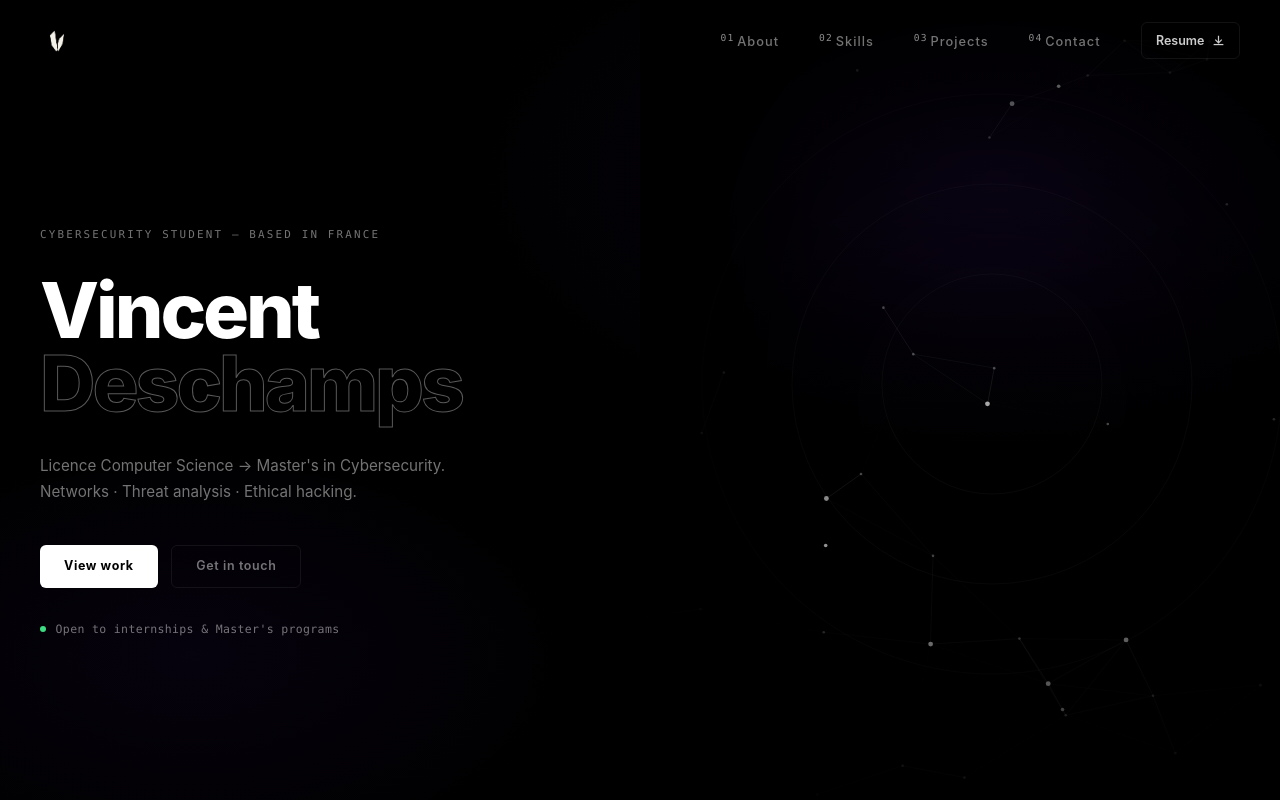
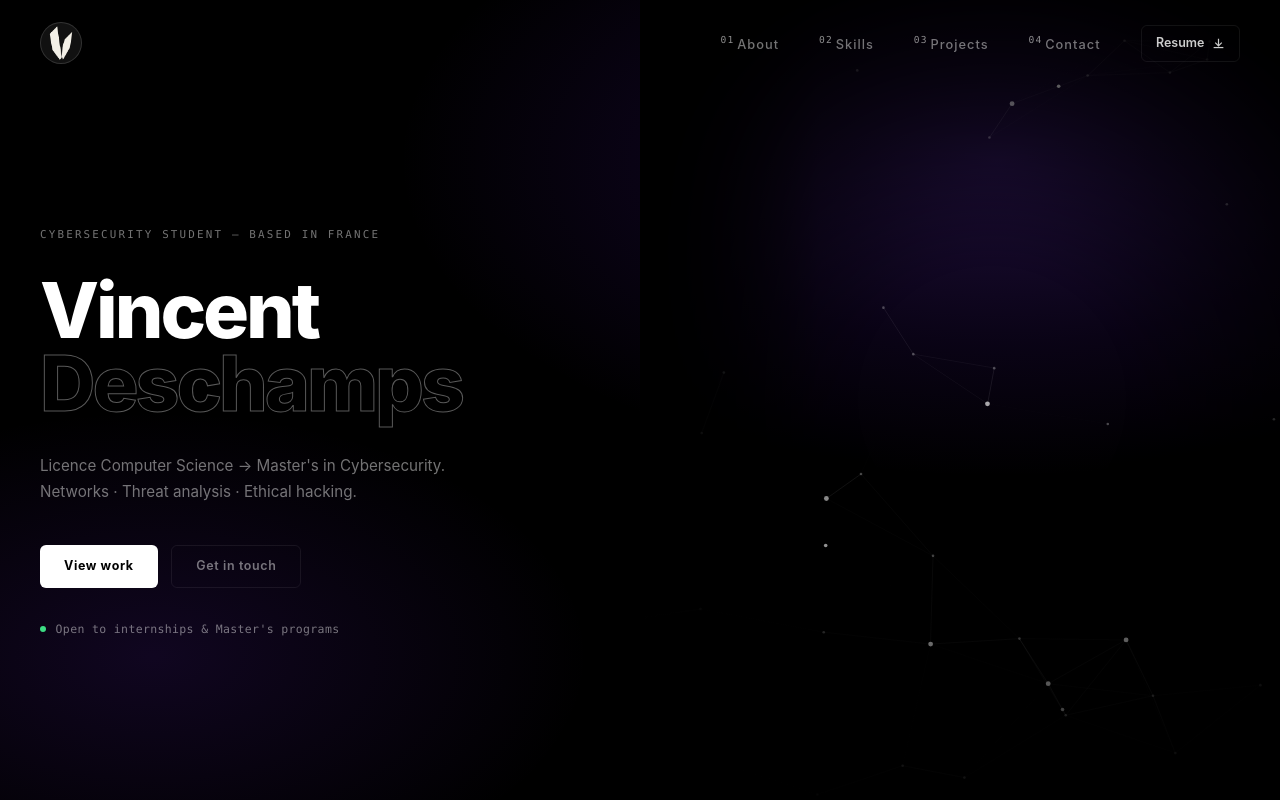
Before and after one commit to vincentdchps/vincentdchps.github.io, a plain HTML site: page index.html in a window 1280 px wide. Shown: the top 800 px of the page. Drawn offline with Linux system fonts and the light colour scheme.

Commit message:
style: round nav logo badge, boost dark violet glow, remove canvas rings

```diff
--- a/script.js
+++ b/script.js
@@ -213,16 +213,6 @@
     ctx.clearRect(0, 0, W, H);
     const maxD = 140;
 
-    // subtle concentric reference rings centered on right half
-    const cx = W * 0.55, cy = H * 0.48;
-    ctx.strokeStyle = 'rgba(255,255,255,0.035)';
-    ctx.lineWidth = 1;
-    [110, 200, 290].forEach(rad => {
-      ctx.beginPath();
-      ctx.arc(cx, cy, rad, 0, Math.PI * 2);
-      ctx.stroke();
-    });
-
     for (let i = 0; i < nodes.length; i++) {
       const a = nodes[i];
       if (!reduced) {
--- a/style.css
+++ b/style.css
@@ -44,8 +44,8 @@ body::before{
   position:fixed;
   inset:0;
   background:
-    radial-gradient(ellipse 60% 50% at 78% 22%, rgba(112, 42, 230, 0.11) 0%, rgba(65, 20, 145, 0.04) 45%, transparent 72%),
-    radial-gradient(ellipse 45% 40% at 15% 82%, rgba(88, 28, 195, 0.07) 0%, transparent 68%);
+    radial-gradient(ellipse 65% 55% at 78% 20%, rgba(124, 58, 237, 0.24) 0%, rgba(88, 28, 195, 0.11) 42%, transparent 72%),
+    radial-gradient(ellipse 50% 45% at 12% 82%, rgba(109, 40, 217, 0.15) 0%, transparent 68%);
   pointer-events:none;
   z-index:0;
 }
@@ -119,15 +119,25 @@ strong{color:var(--white);font-weight:600}
 }
 
 .nav-logo{
-  display:flex;align-items:center;
-  transition:opacity .2s;
+  display:flex;align-items:center;justify-content:center;
+  width:42px;height:42px;
+  border-radius:50%;
+  background:rgba(20,20,20,0.85);
+  border:1px solid rgba(255,255,255,0.14);
+  overflow:hidden;
+  transition:border-color .2s,transform .2s,box-shadow .2s;
 }
 .nav-logo-img{
-  width:34px;height:34px;
+  width:100%;height:100%;
   object-fit:contain;
+  transform:scale(1.38);
   mix-blend-mode:lighten;
 }
-.nav-logo:hover{opacity:.75}
+.nav-logo:hover{
+  border-color:rgba(139,92,246,0.5);
+  box-shadow:0 0 18px rgba(124,58,237,0.22);
+  transform:scale(1.04);
+}
 
 .nav-menu{display:flex;align-items:center;gap:2.5rem}
 .nav-link{
```
